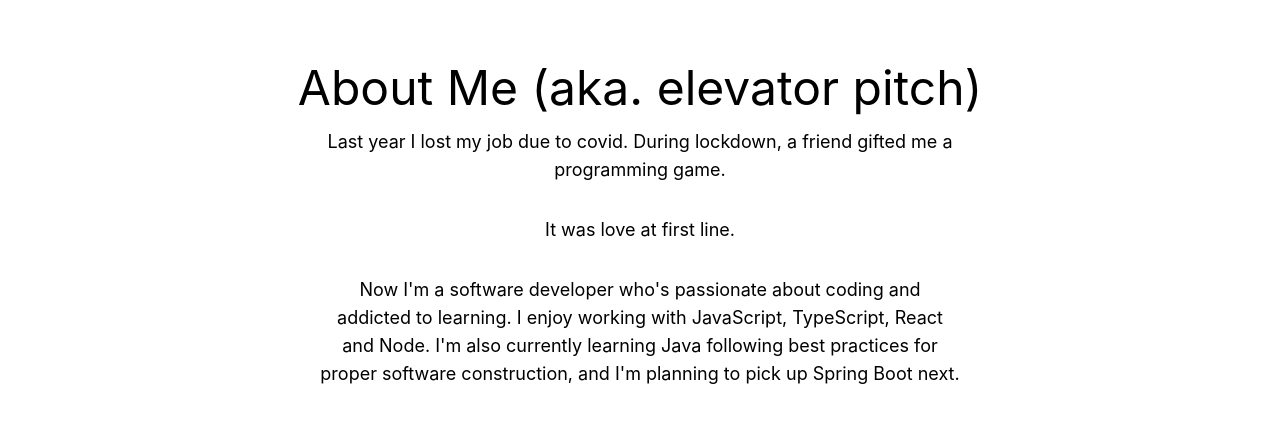
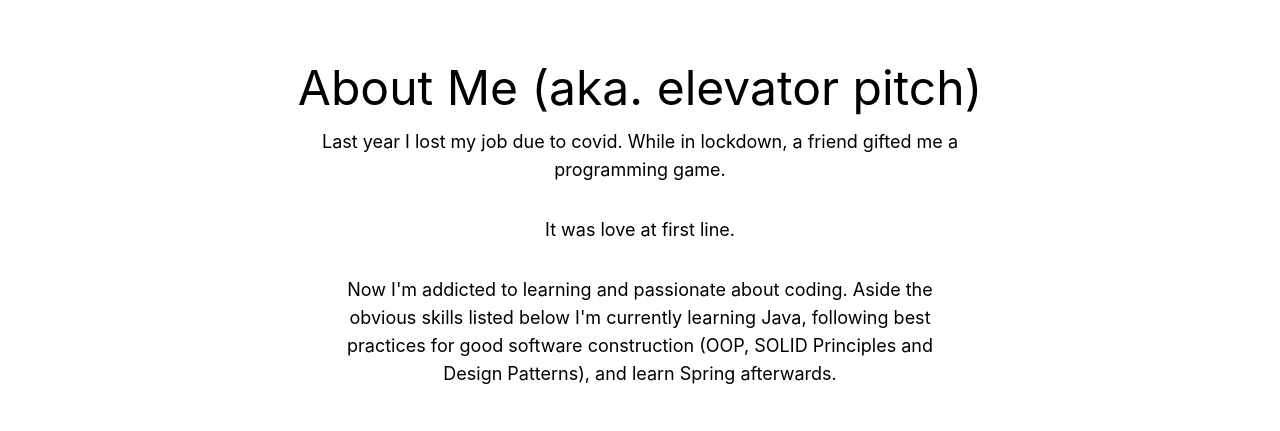
Before and after one commit to thanosades/nextjs-portfolio, a Next.js app: page / in a window 1280 px wide. Shown: the part 800-1231 px from the top of the page. Built offline with nearby package versions, Linux system fonts and the light colour scheme; no server answers.

Commit message:
edit about me

```diff
--- a/components/About.js
+++ b/components/About.js
@@ -5,12 +5,12 @@
         <h3 className="text-5xl">About Me (aka. elevator pitch)</h3>
         <div className="text-lg flex flex-col justify-evenly mt-4 w-1/2 gap-8">
           <p>
-            Last year I lost my job due to covid. During lockdown, a friend gifted me a programming game.</p>
+            Last year I lost my job due to covid. While in lockdown, a friend gifted me a programming game.</p>
           <p>It was love at first line.</p>
           <p>
-            Now I&#39;m a software developer who&#39;s passionate about coding and addicted to learning.
-            I enjoy working with JavaScript, TypeScript, React and Node. I&#39;m also currently learning Java following best practices for
-            proper software construction, and I&#39;m planning to pick up Spring Boot next.
+            Now I'm addicted to learning and passionate about coding.
+            Aside the obvious skills listed below I&#39;m currently learning Java, following best practices for
+            good software construction (OOP, SOLID Principles and Design Patterns), and learn Spring afterwards.
           </p>
         </div>
       </section>
```
